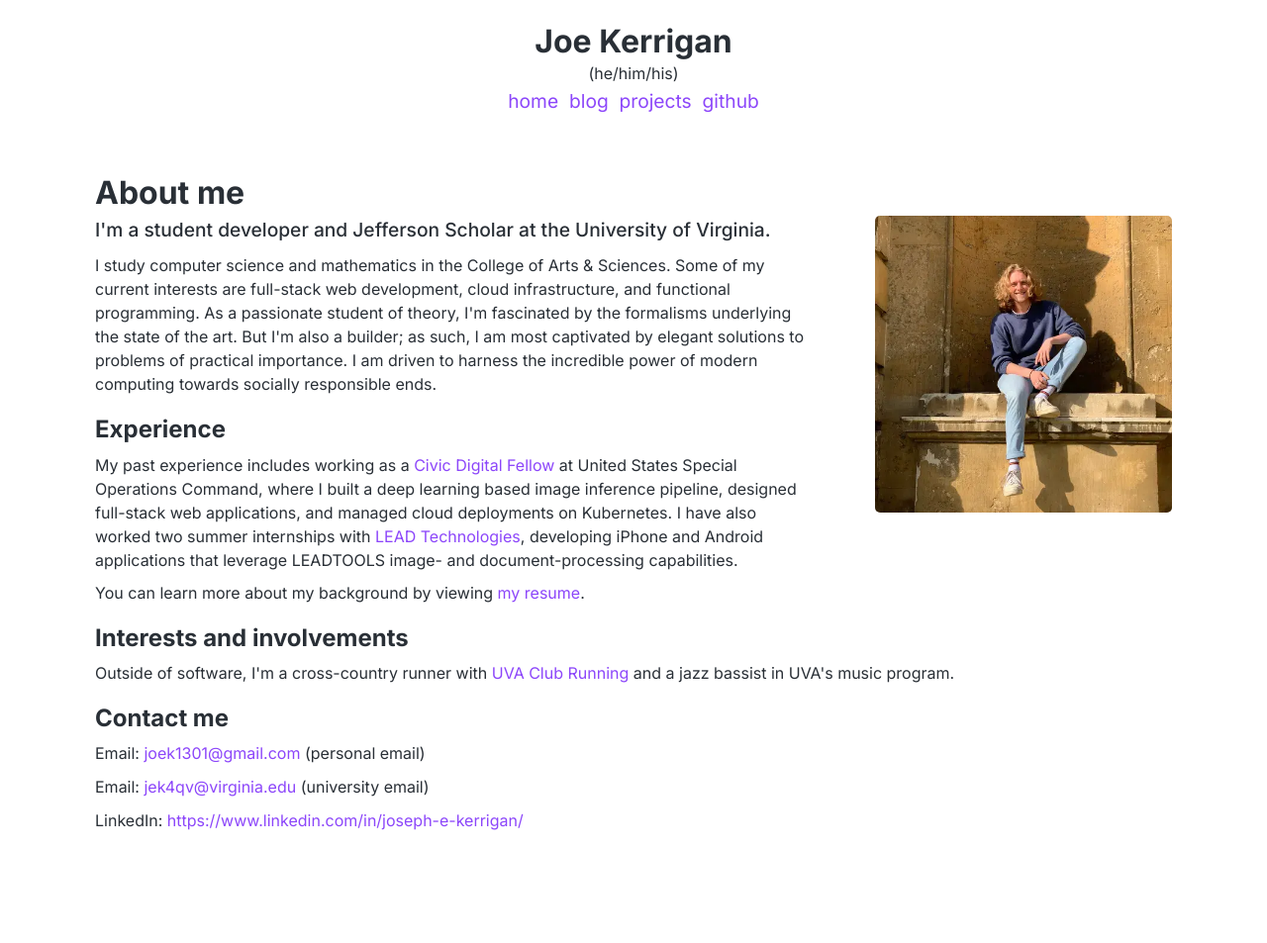
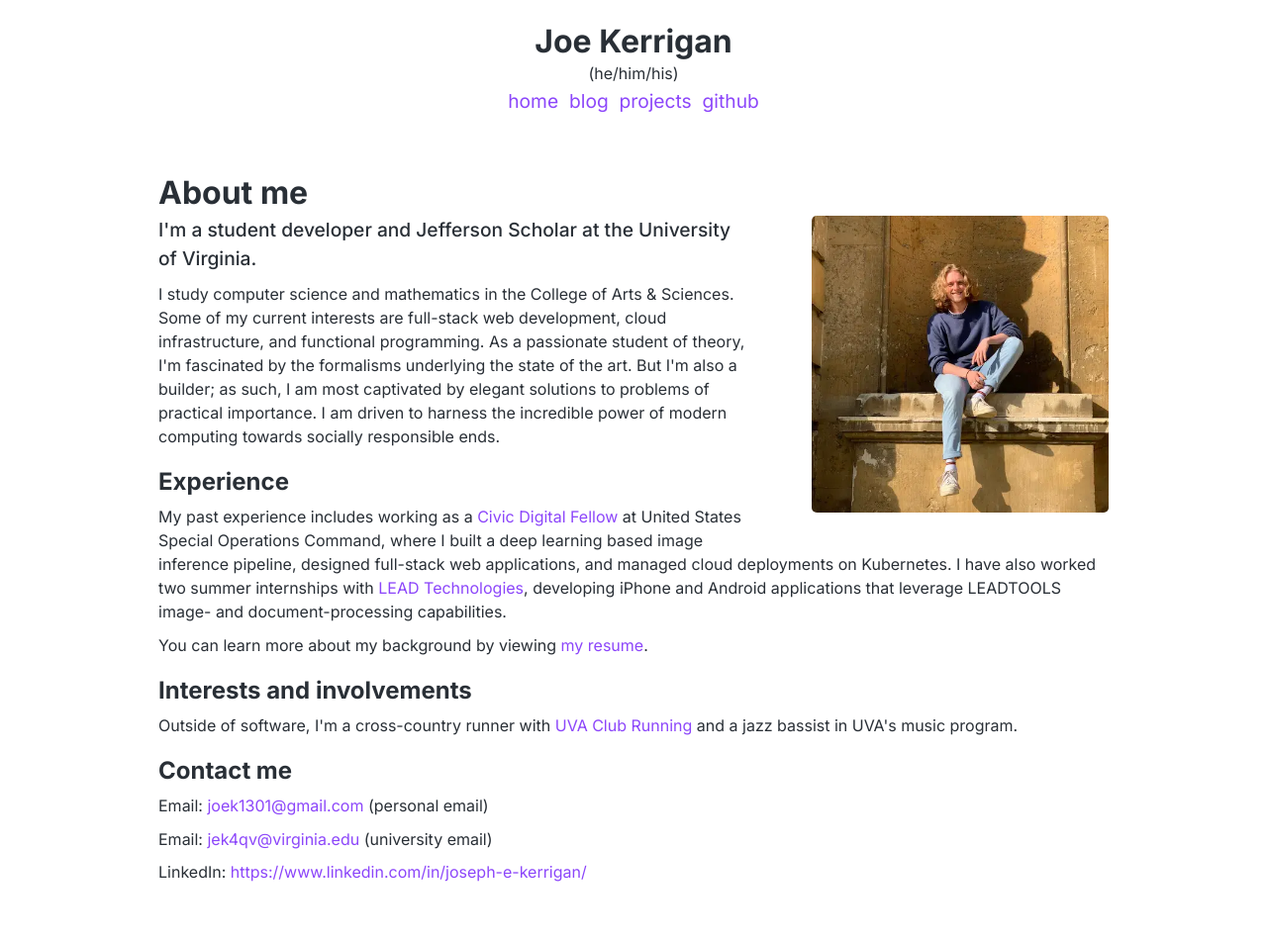
Before and after one commit to joek13/joek13.github.io, a Jekyll site: the page built from index.html, in a window 1280 px wide. Shown: the whole page at 99% size. Built offline with Jekyll 4.4.1, drawn with Linux system fonts in a browser that asks for light colours; before the commit the page ends 900 px from its top, so only the background shows below that.

Commit message:
Narrow main page content on large screens

```diff
--- a/_sass/base.scss
+++ b/_sass/base.scss
@@ -41,7 +41,7 @@ body {
 
     @media only screen and (min-width: 768px) {
         // horizontally center page content on larger devices
-        max-width: 85%;
+        max-width: 75%;
         margin-left: auto;
         margin-right: auto;
     }
```
